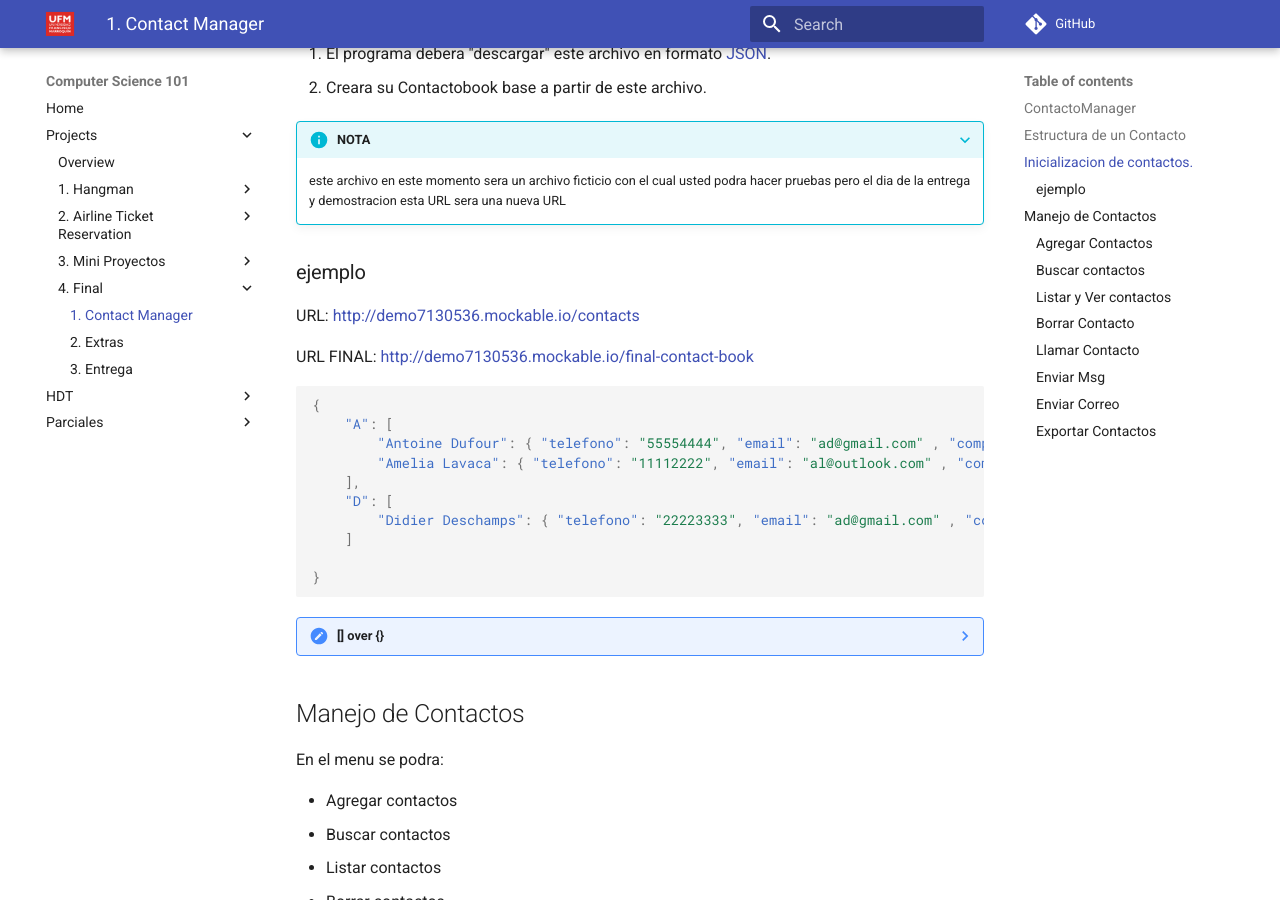
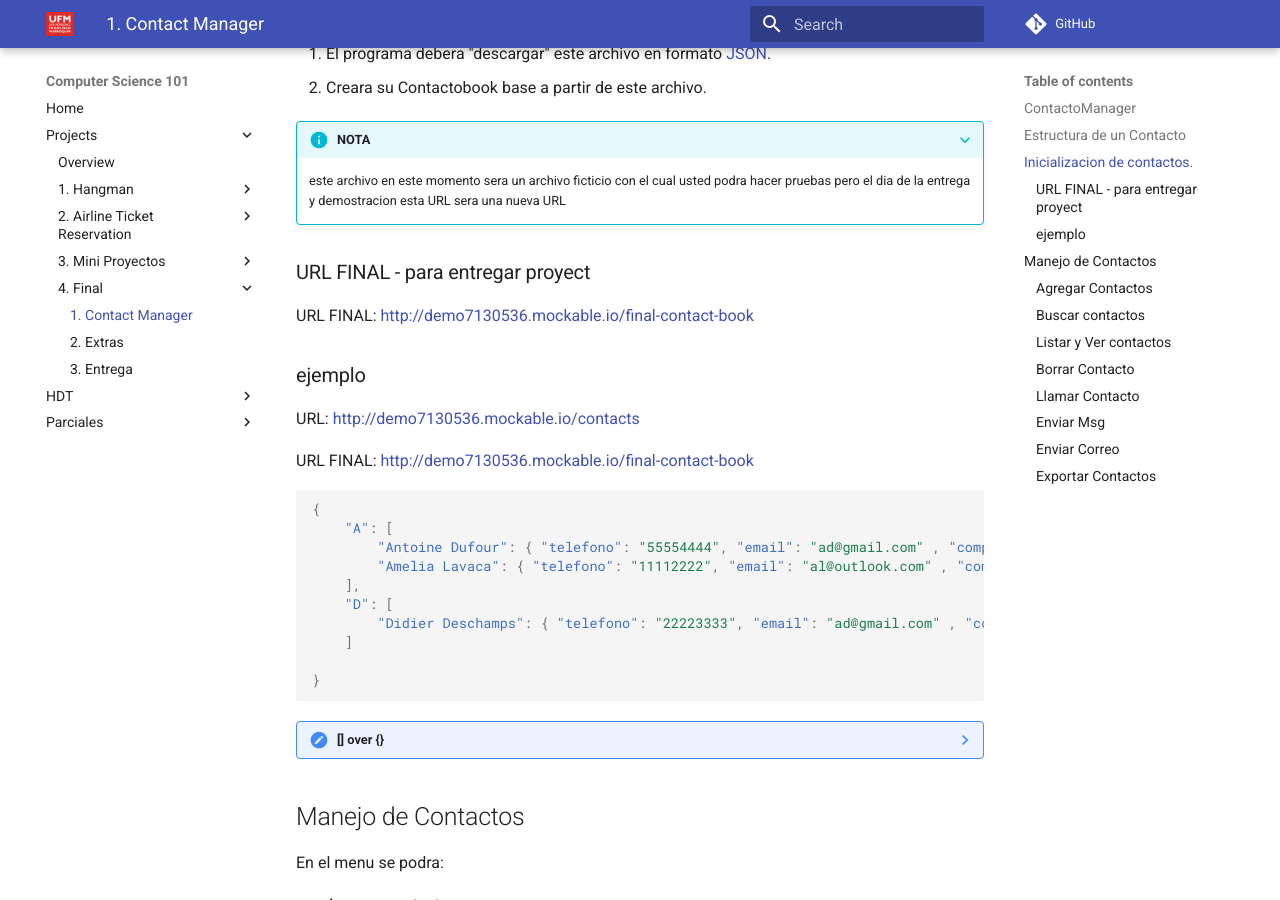
Before and after one commit to cs-ufm/cs101-2020, an MkDocs documentation site: the page built from docs/projects/final/index.md, in a window 1280 px wide and 900 px high, scrolled down 816 px. Built offline with MkDocs 1.6.1 and Material for MkDocs 9.7.7, drawn with Linux system fonts in a browser that asks for light colours; comment, search, counter and statistics services are not loaded.

Commit message:
auto deploy

```diff
--- a/docs/projects/final/index.md
+++ b/docs/projects/final/index.md
@@ -35,6 +35,11 @@ Todos los grupos partiran de un libro de contactos base que se le dara en una UR
 ???+ info "NOTA"
     este archivo en este momento sera un archivo ficticio con el cual usted podra hacer pruebas
     pero el dia de la entrega y demostracion esta URL sera una nueva URL
+
+### URL FINAL - para entregar proyect
+
+URL FINAL: http://demo7130536.mockable.io/final-contact-book
+
 
 ### ejemplo
 URL: http://demo7130536.mockable.io/contacts
```
